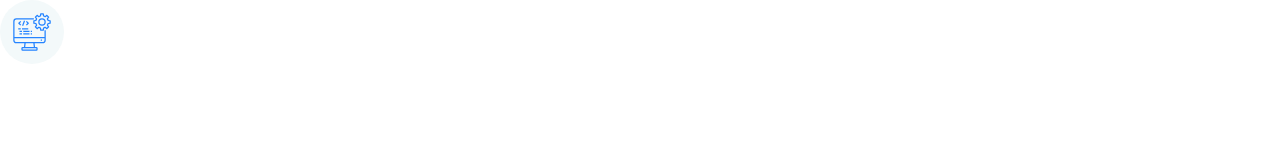
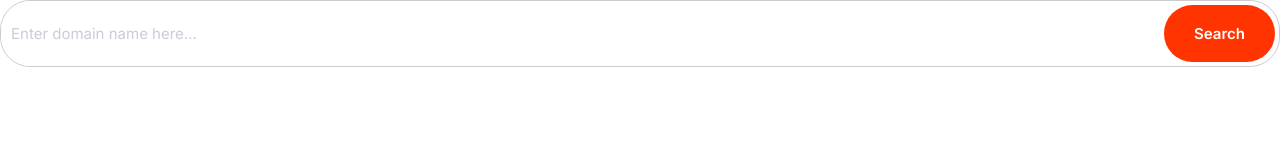
Before and after one commit to JM-Flores/code-with-mosh-moshify, a plain HTML site: page index.html in a window 1280 px wide. Drawn offline with Linux system fonts and the light colour scheme.

Commit message:
Created input and input-group component

```diff
--- a/css/styles.css
+++ b/css/styles.css
@@ -4,6 +4,12 @@
     --color-accent: #ff3400;
     --color-headings: #1b0760;
     --color-body: #918ca4;
+    --color-border: #ccc;
+    --border-radius: 30px;
+}
+
+*, *::after, *::before {
+    box-sizing: border-box;
 }
 
 /* Typography */
@@ -158,11 +164,113 @@ a {
 }
 
 .icon-container {
-    display: inline-flex;
-    justify-content: center;
     align-items: center;
-    width: 64px;
-    height: 64px;
     background-color: #f3f9fa;
     border-radius: 100%;
+    display: inline-flex;
+    height: 64px;
+    justify-content: center;
+    width: 64px;
 }
+
+/* Buttons */
+.btn {
+    border-radius: 40px;
+    border: 0;
+    cursor: pointer;
+    font-size: 1.8rem;
+    font-weight: 600;
+    margin: 1rem 0;
+    padding: 2rem 3rem;
+    text-align: center;
+    white-space: nowrap;
+}
+
+.btn--outline {
+    background-color: rgba(0, 0, 0, 0);
+    border: 2px solid var(--color-headings);
+    color: var(--color-headings);
+}
+
+.btn--outline:hover {
+    background-color: var(--color-headings);
+    color: #fff;
+}
+
+
+.btn--accent {
+    background-color: var(--color-accent);
+    color: #fff;
+}
+
+.btn--accent:hover {
+    background-color: #ec3000;
+}
+
+.btn--primary {
+    background-color: var(--color-primary);
+    color: #fff;
+}
+
+.btn--primary:hover {
+    background-color: #3a8ffd;
+}
+
+
+.btn--secondary {
+    background-color: var(--color-secondary);
+    color: #fff;
+}
+
+.btn--secondary:hover {
+    background-color: #00c8eb;
+}
+
+
+.btn--block {
+    width: 100%;
+    display: inline-block;
+}
+
+@media screen and (min-width: 1024px) {
+    .btn {
+        font-size: 1.5rem;
+    }
+
+}
+
+/* Inputs */
+.input {
+    border-radius: var(--border-radius);
+    border: 1px solid var(--color-border);
+    color: var(--color-headings);
+    font-size: 2rem;
+    outline: 0;
+    padding: 1.5rem 3.5rem;
+}
+
+::placeholder {
+    color: #cdcbd7;
+}
+
+.input-group {
+    border-radius: var(--border-radius);
+    border: 1px solid var(--color-border);
+    display: flex;
+}
+
+.input-group .input {
+    border: 0;
+    flex-grow: 1;
+    padding: 1.5rem 1rem;
+}
+
+.input-group .btn {
+    margin: 4px
+}
+
+@media screen and (min-width: 1024px) {
+    .input {
+        font-size: 1.5rem;
+    }
+}
--- a/index.html
+++ b/index.html
@@ -7,17 +7,20 @@
     <link rel="preconnect" href="https://fonts.googleapis.com" />
     <link rel="preconnect" href="https://fonts.gstatic.com" crossorigin />
     <link
-      href="https://fonts.googleapis.com/css2?family=Inter:wght@400;700&amp;display=swap"
+      href="https://fonts.googleapis.com/css2?family=Inter:wght@400;600;700&amp;display=swap"
       rel="stylesheet"
     />
     <link rel="stylesheet" href="css/normalize.css" />
     <link rel="stylesheet" href="css/styles.css" />
   </head>
   <body>
-    <span class="icon-container">
-      <svg class="icon icon--primary">
-        <use xlink:href="/images/sprite.svg#computer"></use>
-      </svg>
-    </span>
+    <div class="input-group">
+      <input
+        type="text"
+        class="input"
+        placeholder="Enter domain name here..."
+      />
+      <button class="btn btn--accent">Search</button>
+    </div>
   </body>
 </html>
```
Also changed, not shown: components/inputs.html (added, +4 -0 lines).
